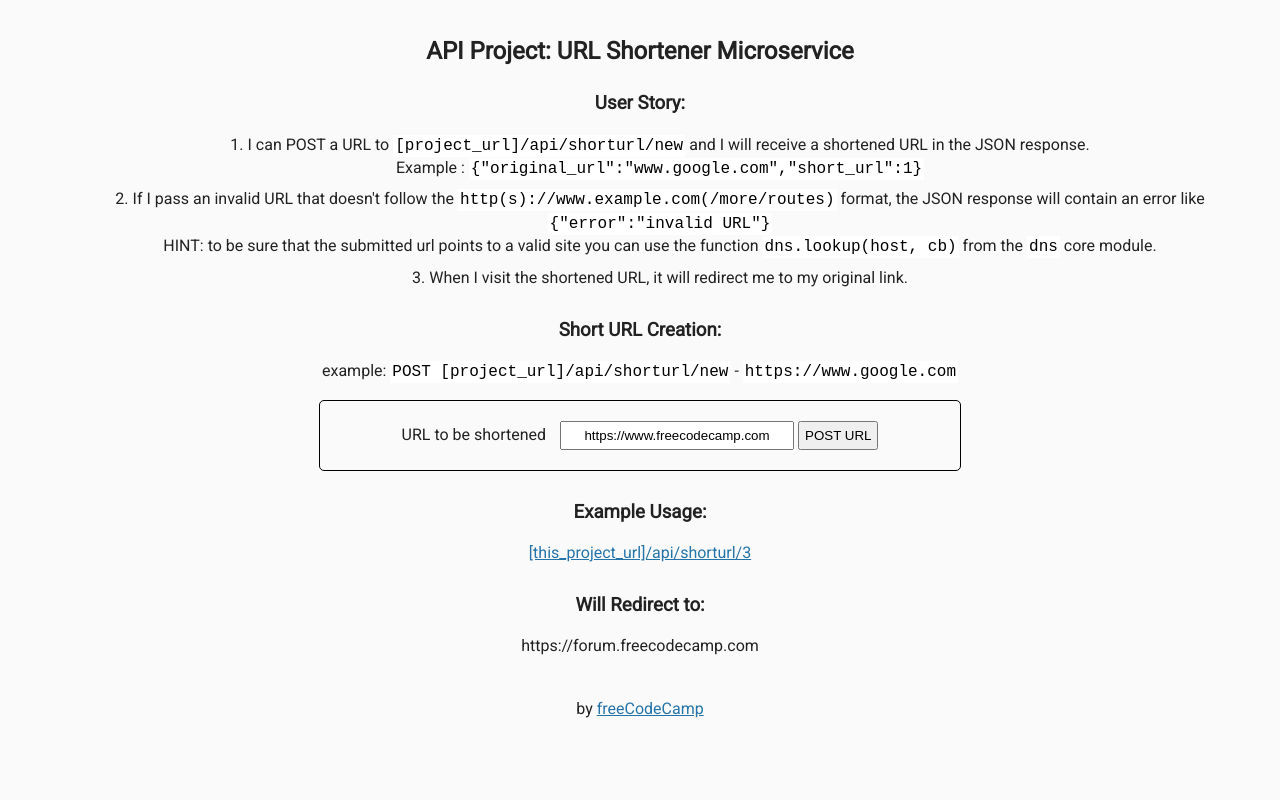
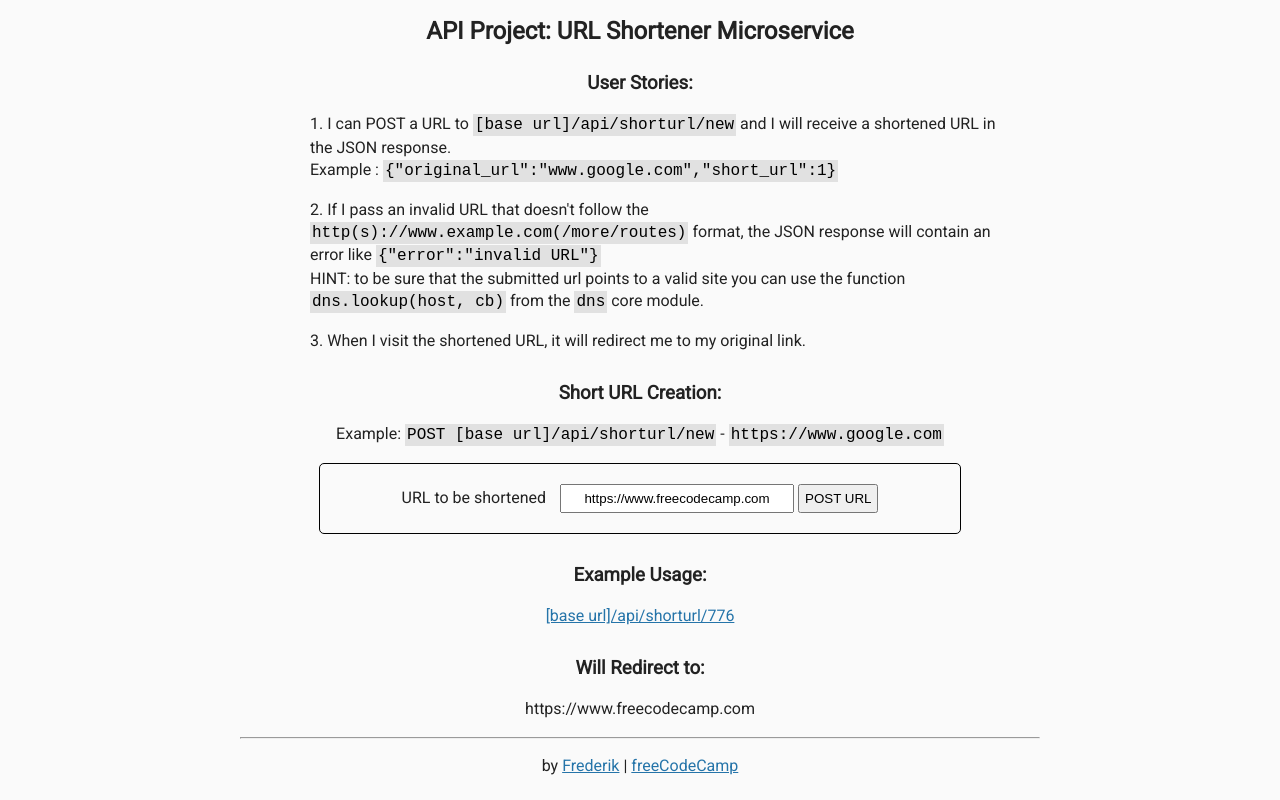
Before and after one commit to Myrmidonut/fcc_api_url_shortener, a website: page views/index.html in a window 1280 px wide. Drawn offline with Linux system fonts and the light colour scheme; files that its build step writes are made by us from their sources.

Commit message:
html css rework

```diff
--- a/public/style.css
+++ b/public/style.css
@@ -10,28 +10,34 @@ body {
 .container {
 	padding: 0;
 	margin-top: 40px;
+  margin: auto;
+  max-width: 800px;
 }
 
 h3 {
   margin-top: 30px;
 }
 
-.footer {
-	margin-top: 40px;
+.user-stories {
+  position: relative;
+  text-align: left;
+  max-width: 700px;
+  margin: 15px auto;
 }
 
-.user-stories {
-  position: relative;
-  text-align: justify;
-  max-width: 700px;
-  margin: 15px auto;
+.user-stories li {
+  margin-bottom: 1em;
 }
 
 code {
   font-family: monospace;
   padding: 2px;
   color: black;
-  background-color: #fff;
+  background-color: rgba(0,0,0,0.1);
+}
+
+a {
+	color: #2574A9;
 }
 
 ol {
@@ -44,14 +50,6 @@ ul {
 
 li {
   margin-bottom: 0.5em;
-}
-
-.user-stories li {
-  margin-bottom: 1em;
-}
-
-a {
-	color: #2574A9;
 }
 
 form {
--- a/views/index.html
+++ b/views/index.html
@@ -5,16 +5,16 @@
 
     <link rel="shortcut icon" href="https://cdn.hyperdev.com/us-east-1%3A52a203ff-088b-420f-81be-45bf559d01b1%2Ffavicon.ico" type="image/x-icon"/>
     <link href="https://fonts.googleapis.com/css?family=Roboto" rel="stylesheet" type="text/css">
-    <link href="/public/style.css" rel="stylesheet" type="text/css">
+    <link href="public/style.css" rel="stylesheet">
   </head>
 
   <body>
     <div class="container">
       <h2>API Project: URL Shortener Microservice</h2>
 
-      <h3>User Story:</h3>
-      <ol>
-        <li>I can POST a URL to <code>[project_url]/api/shorturl/new</code> and I will receive a shortened URL in the JSON response.<br>Example : <code>{"original_url":"www.google.com","short_url":1}</code></li>
+      <h3>User Stories:</h3>
+      <ol class="user-stories">
+        <li>I can POST a URL to <code>[base url]/api/shorturl/new</code> and I will receive a shortened URL in the JSON response.<br>Example : <code>{"original_url":"www.google.com","short_url":1}</code></li>
         <li>If I pass an invalid URL that doesn't follow the <code>http(s)://www.example.com(/more/routes)</code> format, the JSON response will contain an error like <code>{"error":"invalid URL"}</code><br>
         HINT: to be sure that the submitted url points to a valid site you can use the function <code>dns.lookup(host, cb)</code> from the <code>dns</code> core module.</li>
         <li>When I visit the shortened URL, it will redirect me to my original link.</li>
@@ -22,7 +22,7 @@
 
       <h3>Short URL Creation:</h3>
       <p>
-        example: <code>POST [project_url]/api/shorturl/new</code> - <code>https://www.google.com</code>
+        Example: <code>POST [base url]/api/shorturl/new</code> - <code>https://www.google.com</code>
       </p>
       <form action="api/shorturl/new" method="POST">
         <label for="url_input">URL to be shortened</label>
@@ -31,18 +31,21 @@
       </form>
 
       <h3>Example Usage:</h3>
-      <a href="https://thread-paper.hyperdev.space/api/shorturl/3">
-        [this_project_url]/api/shorturl/3
+      <a href="https://fcc-api-url-shortener-fred.glitch.me/api/shorturl/776">
+        [base url]/api/shorturl/776
       </a>
 
       <h3>Will Redirect to:</h3>
-      <p>https://forum.freecodecamp.com</p>
-    </div>
+      <p>https://www.freecodecamp.com</p>
 
-    <div class="footer">
-      <p>
-        by <a href="http://www.freecodecamp.com">freeCodeCamp</a>
-      </p>
+      <hr>
+
+      <div class="footer">
+        <p>
+          by <a href="https://github.com/Myrmidonut/fcc_api_url_shortener" title="GitHub Repository" target="_blank">Frederik</a> | <a href="https://learn.freecodecamp.org/" title="Learn to code at freeCodeCamp" target="_blank">freeCodeCamp</a>
+        </p>
+      </div>
+
     </div>
   </body>
 </html>
```
Also changed, not shown: server.js (+8 -19 lines), README.md, 1 other file.
